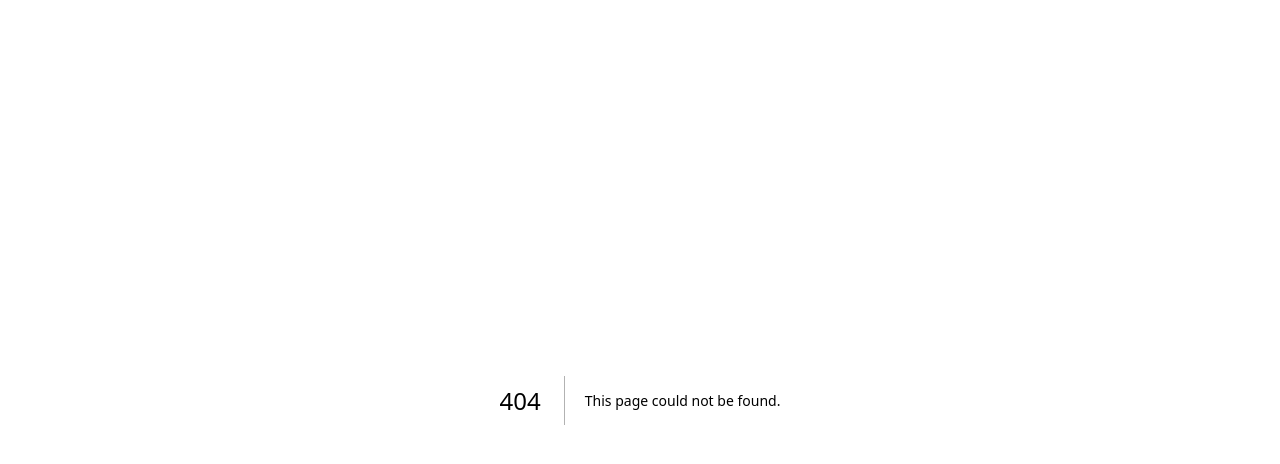
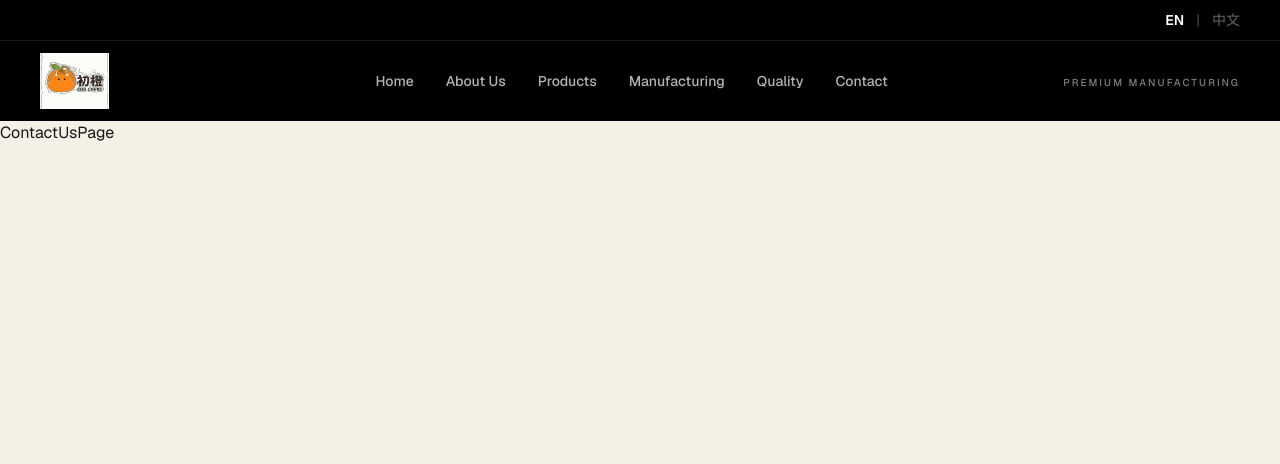
Before and after one commit to MILON-2377/luggage-showroom-frontend, a Next.js app: page /contact-us in a window 1280 px wide. Before the commit this address had no page. Shown: the top 464 px of the page. Built offline with nearby package versions, Linux system fonts and the light colour scheme.

Commit message:
contact-us page added

```diff
--- /dev/null
+++ b/src/app/(public)/contact-us/page.tsx
@@ -0,0 +1,6 @@
+
+export default function ContactUsPage() {
+  return (
+    <div>ContactUsPage</div>
+  )
+}
```
